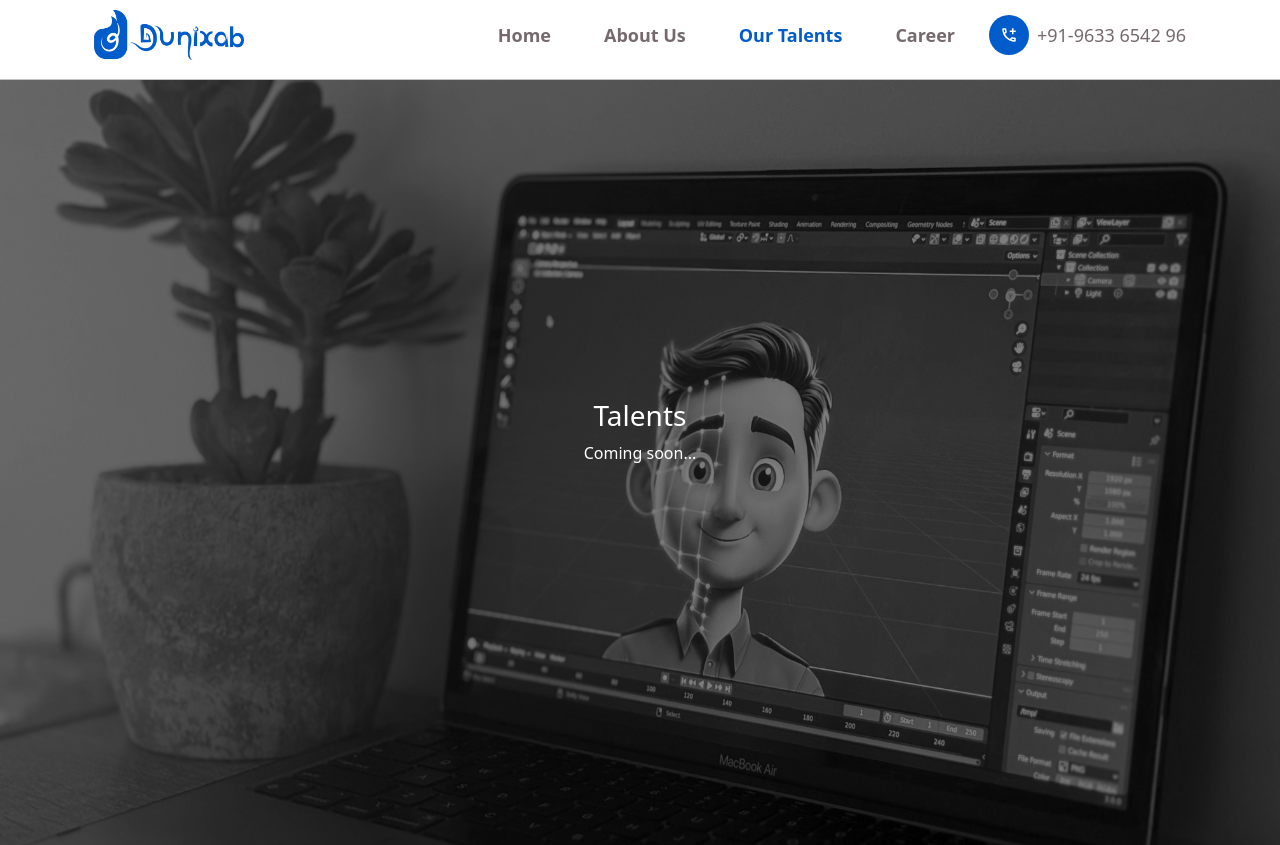
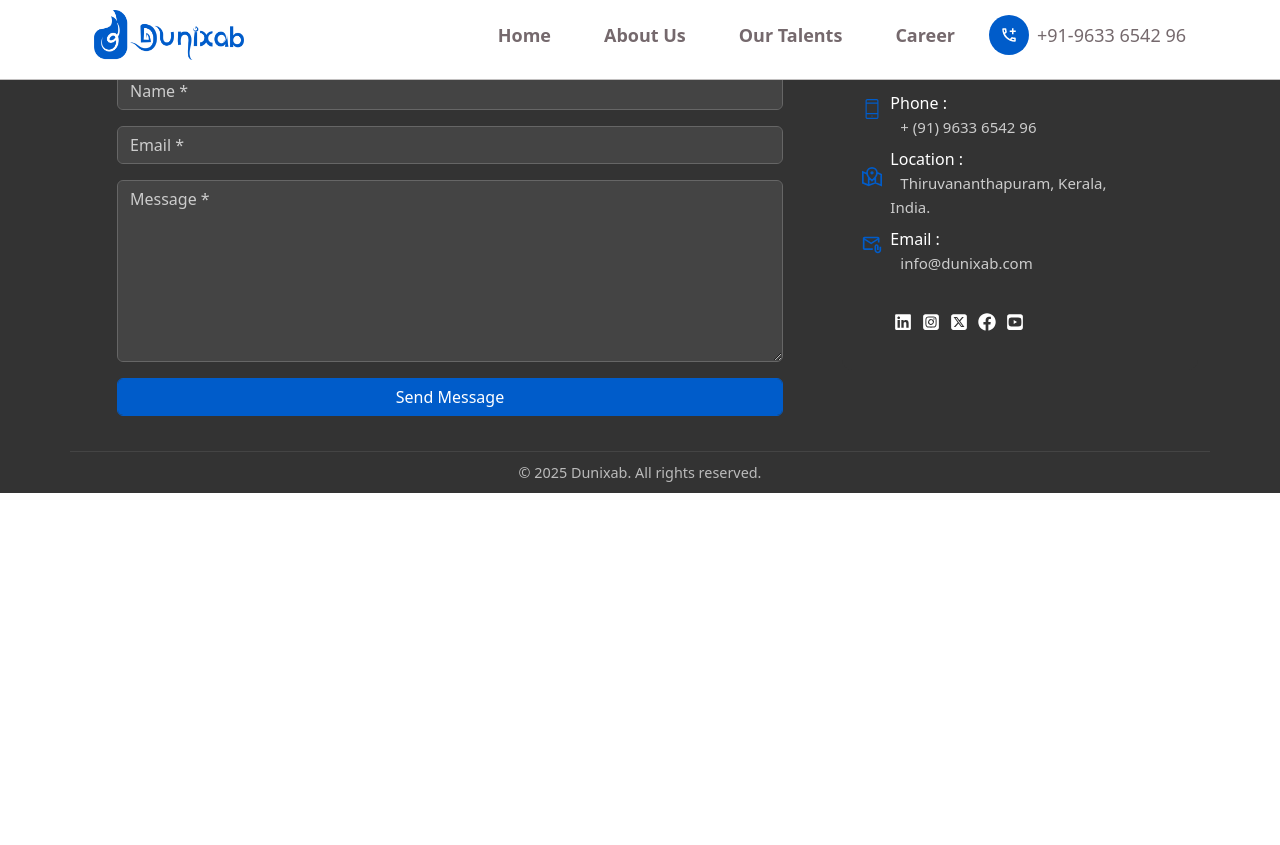
Before and after one commit to sagarrb1805/Dunixab-website, a React (Create React App) app: page /Dunixab-website/talents in a window 1280 px wide. Shown: the top 845 px of the page. After the commit the page ends 800 px from the top, so only its background shows below. Built offline with nearby package versions, Linux system fonts and the light colour scheme.

Commit message:
contact change

```diff
--- a/package.json
+++ b/package.json
@@ -2,7 +2,6 @@
   "name": "website",
   "version": "0.1.0",
   "private": true,
-  "homepage": "https://sagarrb1805.github.io/Dunixab-website",
   "dependencies": {
     "@testing-library/dom": "^10.4.0",
     "@testing-library/jest-dom": "^6.6.3",
--- a/src/App.js
+++ b/src/App.js
@@ -12,7 +12,7 @@ import Footer from './components/Footer';
 function App() {
   return (
     <div className="App">
-      <BrowserRouter basename="/Dunixab-website">
+      <BrowserRouter>
         <Header/>
         <Routes>
           <Route path="/" element={<Home></Home>}></Route>
--- a/src/components/contactInfo/ContactInfo.jsx
+++ b/src/components/contactInfo/ContactInfo.jsx
@@ -8,6 +8,7 @@ import { FaSquareInstagram } from "react-icons/fa6";
 import { FaTwitter } from "react-icons/fa";
 import { FaFacebook } from "react-icons/fa";
 import { FaSquareXTwitter } from "react-icons/fa6";
+import { FaSquareYoutube } from "react-icons/fa6";
 
 function ContactInfo() {
   return (
@@ -72,6 +73,11 @@ function ContactInfo() {
            <FaFacebook/>
           </a>
         </li>
+        <li className={styles['social-item']}>
+          <a className={`${styles['social-link']}`} target="_blank" rel="noopener noreferrer" href="https://www.youtube.com/@dunixabstudio">
+           <FaSquareYoutube />
+          </a>
+        </li>
         {/* <li className="social-item">
           <a className="social-link text-dark" target="_blank" rel="noopener noreferrer" href="https://github.com/sagarrb1805">
             <i className="ti-github" aria-hidden="true"></i>
```
